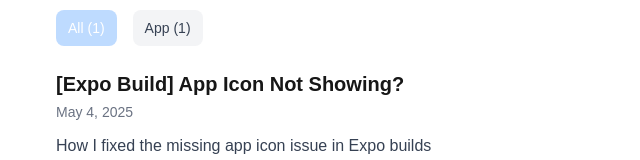
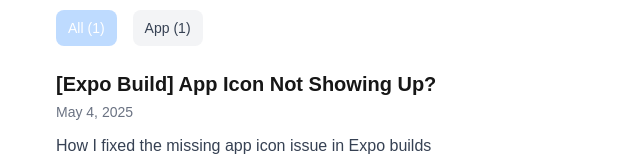
Before and after one commit to jamsamjam/blog.samlee.ch, a Next.js app: page / in a window 1280 px wide. Shown: the part 142-302 px from the top of the page, without its empty margins (168-808 px from the left). Built offline with nearby package versions, Linux system fonts and the light colour scheme.

Commit message:
small fixes

```diff
--- a/public/posts/app-icon.md
+++ b/public/posts/app-icon.md
@@ -1,5 +1,5 @@
 ---
-title: "[Expo Build] App Icon Not Showing?"
+title: "[Expo Build] App Icon Not Showing Up?"
 tags: ["App"]
 date: "2025-05-04T17:59:53.000Z"
 description: "How I fixed the missing app icon issue in Expo builds"
--- a/src/app/posts/[slug]/page.tsx
+++ b/src/app/posts/[slug]/page.tsx
@@ -29,7 +29,7 @@
             href="/"
             className="text-sm text-gray-500 hover:text-gray-700 dark:hover:text-gray-300 transition-colors"
           >
-            ← back to home
+            ← Back to Home
           </Link>
         </nav>
 
```
